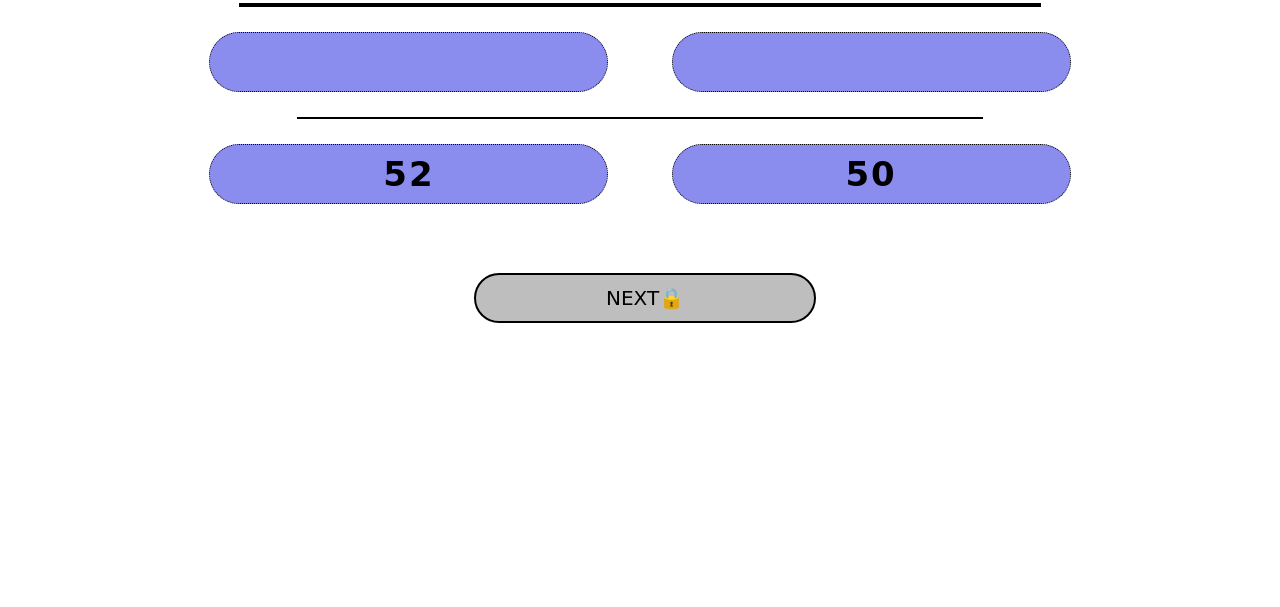
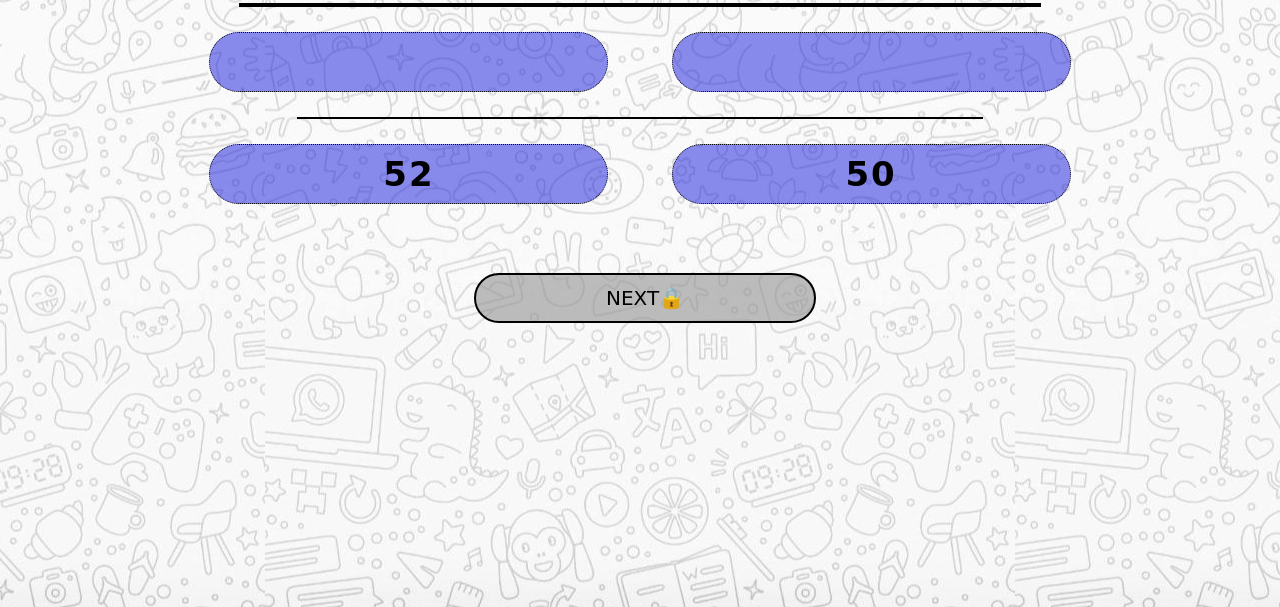
Before and after one commit to GAMINSCO/QUIZ, a plain HTML site: page question.html in a window 1280 px wide. Shown: the part 193-800 px from the top of the page. Drawn offline with nearby package versions, Linux system fonts and the light colour scheme; a web font is replaced by a local one.

Commit message:
Update question.html

```diff
--- a/question.html
+++ b/question.html
@@ -13,7 +13,7 @@
     <link rel="stylesheet" type="text/css" href="style.css">
 </head>
 
-<body background="backgrounds/background.jpg">
+<body background="background.jpg">
     <h4 id="atmpts"> Attempts : </h4>
     <h5 id="score"> Score :  </h5>
     <div class="container">
```
